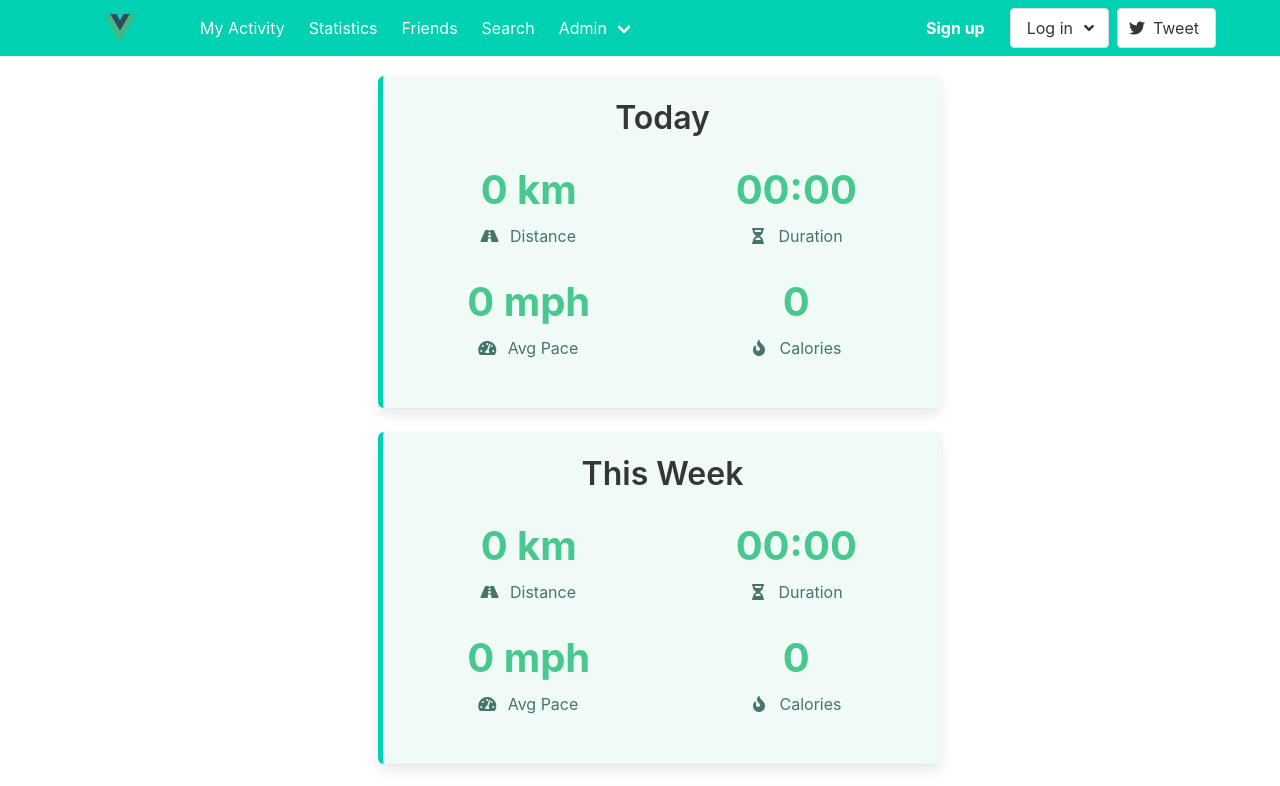
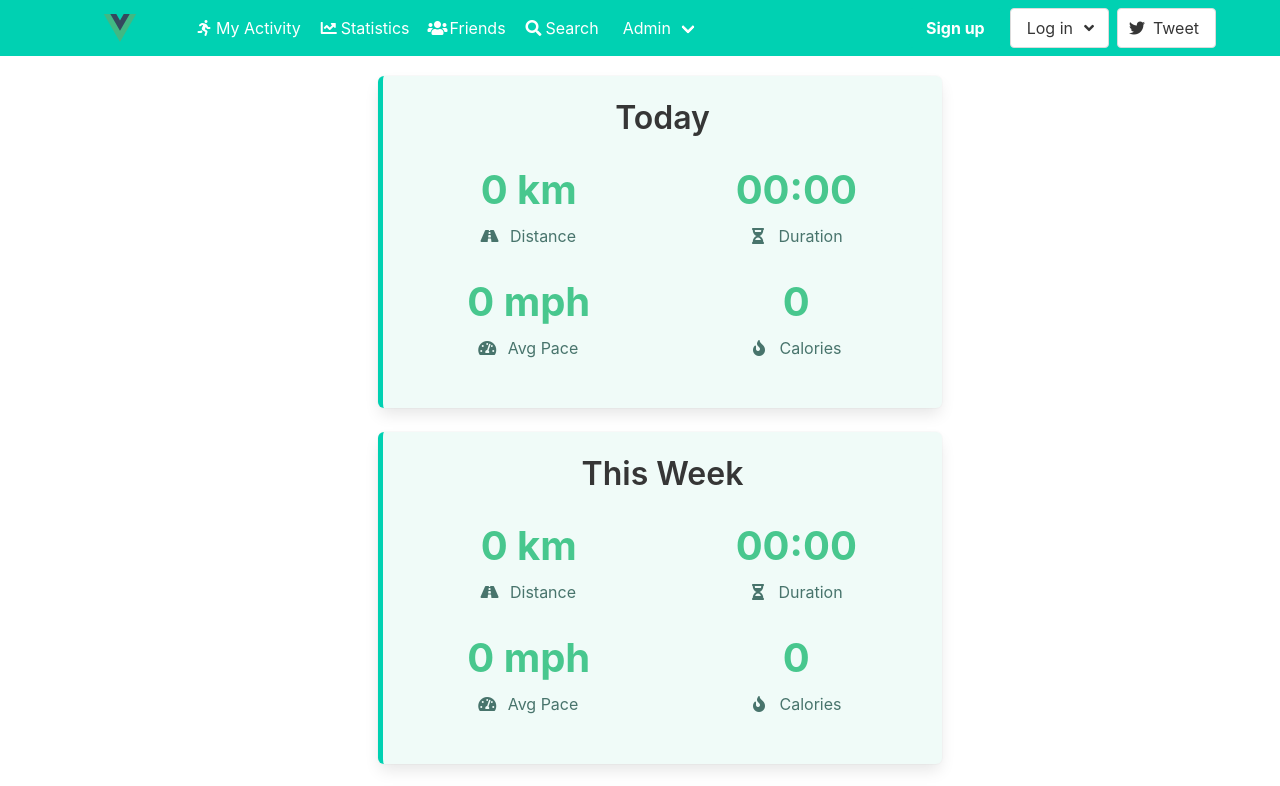
Before and after one commit to ericadubie/CPS493-Spring24-Final, a Vue app in the folder client/: page / in a window 1280 px wide. Shown: the top 786 px of the page. Built offline with nearby package versions, Linux system fonts and the light colour scheme.

Commit message:
Added NavBar icons

```diff
--- a/client/src/components/NavBar.vue
+++ b/client/src/components/NavBar.vue
@@ -47,22 +47,27 @@ const isAdmin = computed(() => {
             <div id="navbarBasicExample" :class=" { 'is-active': isActive } " class="navbar-menu">
                 <div class="navbar-start">
                     <RouterLink to="/activity" class="navbar-item" v-if="storeUser.showLogin() !== undefined">
+                        <span class="icon is-small"><i class="fas fa-running"></i></span>
                         My Activity
                     </RouterLink>
 
                     <RouterLink to="/login" class="navbar-item" v-else>
+                        <span class="icon is-small"><i class="fas fa-running"></i></span>
                         My Activity
                     </RouterLink>
 
                     <RouterLink to="/statistics" class="navbar-item">
+                        <span class="icon is-small"><i class="fas fa-chart-line"></i></span>
                         Statistics
                     </RouterLink>
 
                     <RouterLink to="/friends" class="navbar-item">
+                        <span class="icon is-small"><i class="fas fa-users"></i></span>
                         Friends
                     </RouterLink>
 
                     <RouterLink to="/search" class="navbar-item">
+                        <span class="icon is-small"><i class="fas fa-search"></i></span>
                         Search
                     </RouterLink>
 
@@ -150,4 +155,9 @@ const isAdmin = computed(() => {
     border-radius: 5%;
     max-height: max-content;
 }
+
+.navbar-item .icon {
+  margin-right: 0.25rem; /* Increase the right margin */
+}
+
 </style>
```
